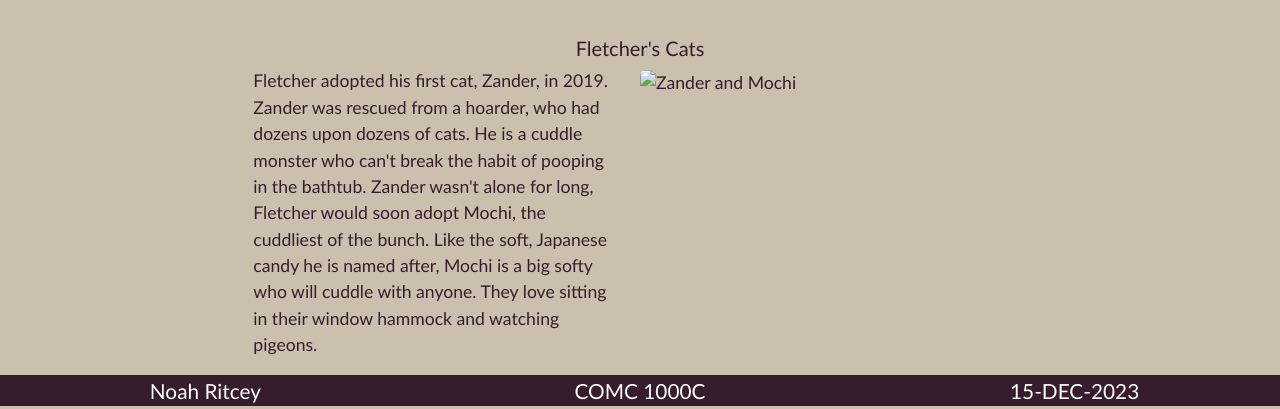
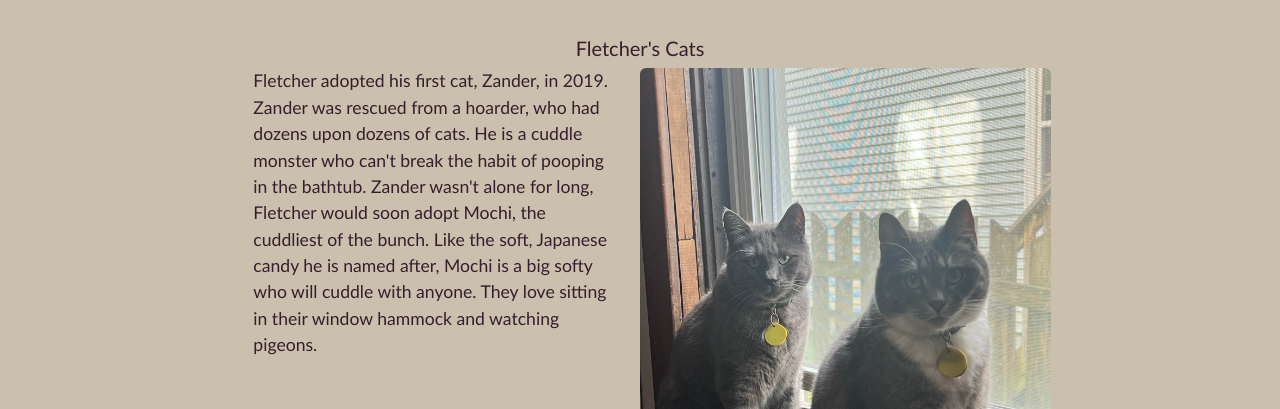
Before and after one commit to NoahEvansRitcey/RItcey-Final-Dev-Tools, a plain HTML site: page Index.html in a window 1280 px wide. Shown: the part 650-1059 px from the top of the page. Drawn offline with nearby package versions, Linux system fonts and the light colour scheme.

Commit message:
Added Zander and Mochi Picture
Added picture to Fletcher Cats section of main page.

```diff
--- a/Index.html
+++ b/Index.html
@@ -89,7 +89,7 @@
               </p>
               </div>
               <div class="col-6">
-                <img src="" alt="Zander and Mochi" class=" rounded col-12">
+                <img src="./images/Zander and Mochi.jpg" alt="Zander and Mochi" class=" rounded col-12">
               </div>
 
 
```
Also changed, not shown: images/Zander and Mochi.jpg (added).
